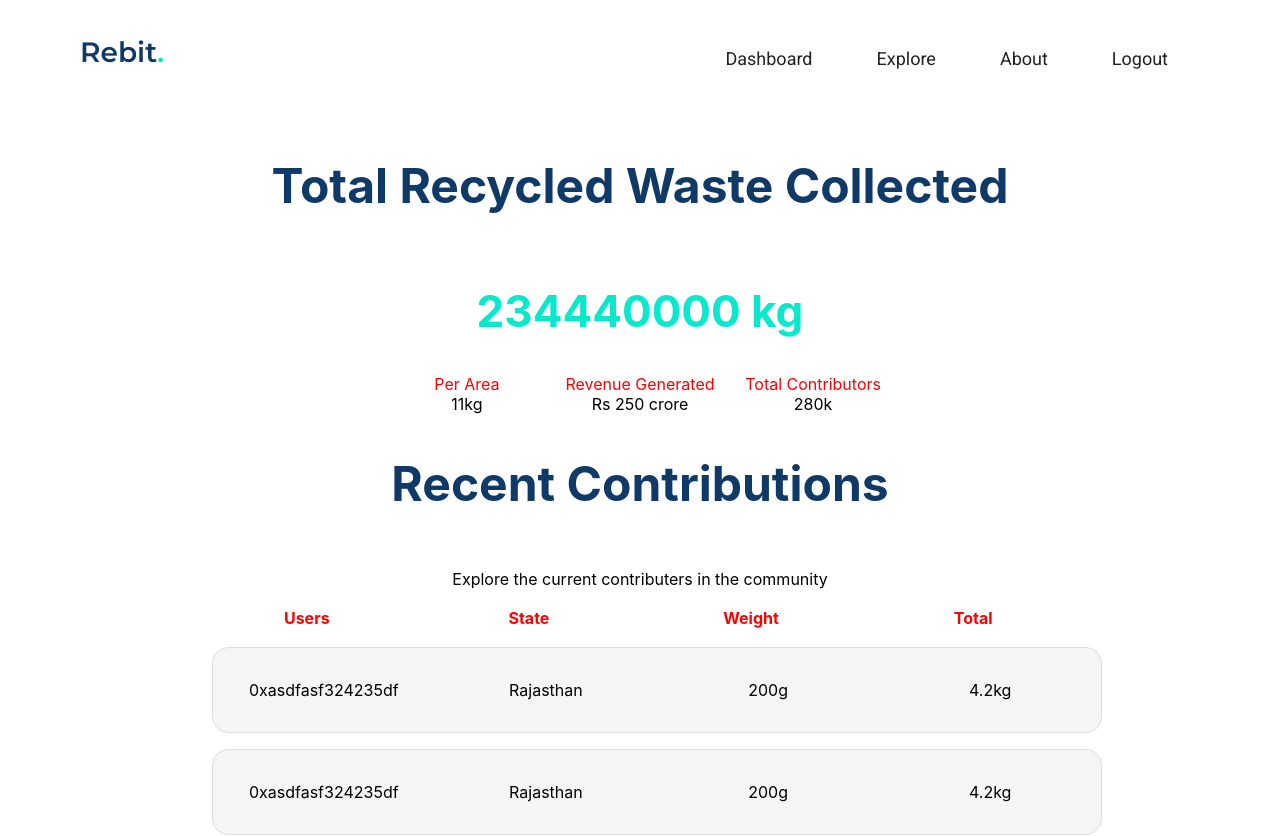
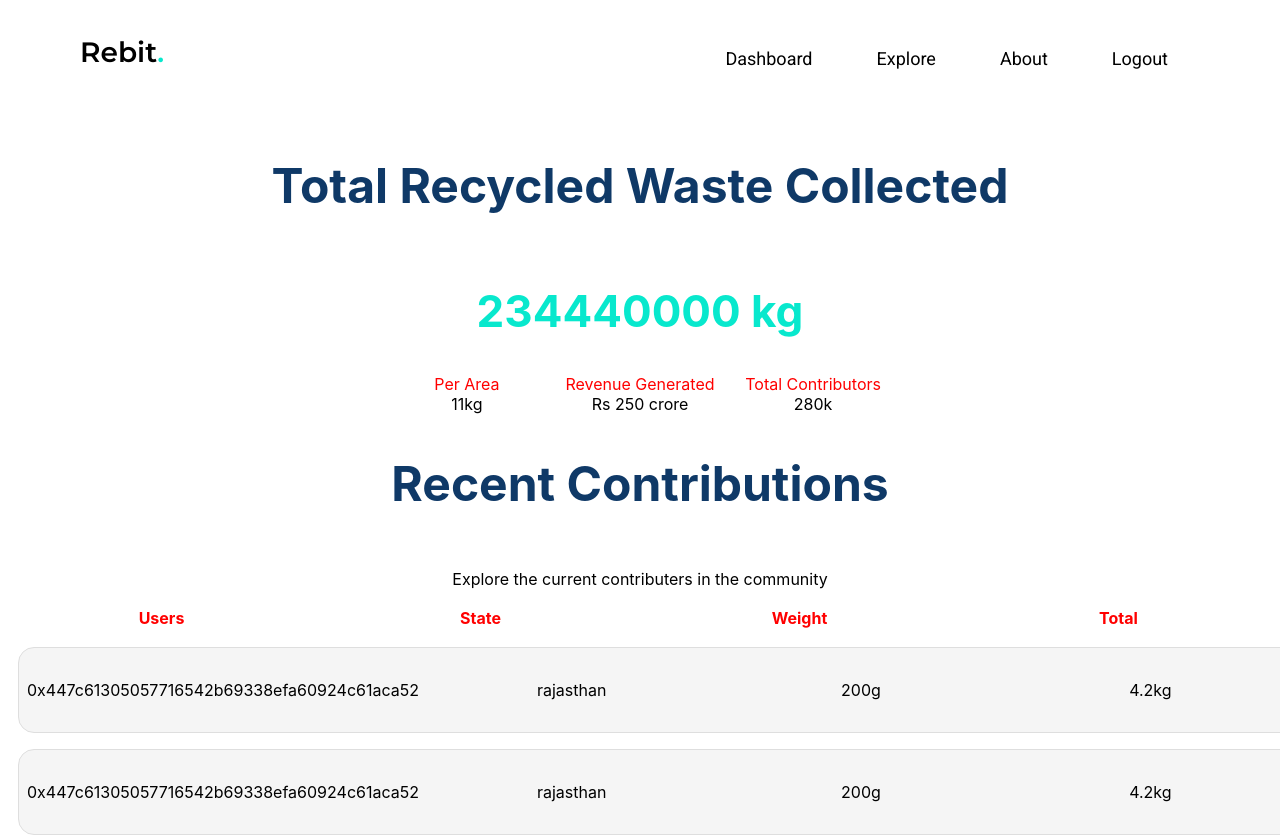
Before and after one commit to agarwalviraj/HFT-Rebit, a React (Create React App) app: page /explore in a window 1280 px wide. Shown: the top 836 px of the page. Built offline with nearby package versions, Linux system fonts and the light colour scheme.

Commit message:
fix dashboard

```diff
--- a/src/Components/NavBar.css
+++ b/src/Components/NavBar.css
@@ -28,3 +28,8 @@
 .nav-link:hover::after {
   width: 100%;
 }
+
+a {
+  text-decoration: none;
+  color: black;
+}
--- a/src/Components/NavBar.jsx
+++ b/src/Components/NavBar.jsx
@@ -6,15 +6,24 @@ const NavBar = () => {
   return (
     <div className="navbar">
       <h1 className="logo">
-        Rebit<span>.</span>
+        <Link to="/">
+          Rebit<span>.</span>
+        </Link>
       </h1>
       <ul className="nav-list">
-        <li className="nav-link">Dashboard</li>
-        <li className="nav-link">Explore</li>
-        <li className="nav-link">About</li>
-        <Link to="/">
-          <li className="nav-link">Logout</li>
-        </Link>
+        <li className="nav-link">
+          <Link to="/dashboard">Dashboard</Link>
+        </li>
+
+        <li className="nav-link">
+          <Link to="/explore">Explore</Link>
+        </li>
+        <li className="nav-link">
+          <Link to="/about">About</Link>
+        </li>
+        <li className="nav-link">
+          <Link to="/">Logout</Link>
+        </li>
       </ul>
     </div>
   );
--- a/src/Pages/Dashboard.jsx
+++ b/src/Pages/Dashboard.jsx
@@ -1,5 +1,5 @@
 import React, { useState, useEffect } from "react";
-import "./dashboard.css";
+import "../styles/dashboard.css";
 import NavBar from "../Components/NavBar";
 import { ethers } from "ethers";
 import axios from "axios";
@@ -10,16 +10,10 @@ import glass from "../assets/glass.jpg";
 
 const startPayment = async ({ setError, setTxs, ether, addr }) => {
   try {
-    // if (!window.ethereum)
-    //   throw new Error("No crypto wallet found.please install it. ");
-
-    // REACT_APP_BACKEND_URL=
     await axios.post(process.env.REACT_APP_BACKEND_URL + "/send", {
       address: addr,
       amount: ether,
     });
-
-    // await window.ethereum.send("eth_requestAccounts");
 
     console.log({ ether, addr });
   } catch (err) {
@@ -63,7 +57,7 @@ const Dashboard = () => {
   const accountChangedHandler = (newAccount) => {
     setDefaultAccount(newAccount);
     getUserBalance(newAccount.toString());
-    setConnButtonText("wallet Connected");
+    setConnButtonText("Wallet Connected");
   };
 
   const getUserBalance = (address) => {
@@ -111,24 +105,26 @@ const Dashboard = () => {
             the smart bin. We don’t force you but reward you for the kindness
             towards nature!
           </p>
+          <div className="claim-div">
             <div className="input-value">{count} ETH</div>
 
-          <input
+            {/* <input
             type="text"
             className="wallet-key"
-            placeholder="0 ETH"
+            placeholder={count + " ETH"}
             onChange={(e) => setAmount(e.target.value)}
-          />
+          /> */}
 
             <button
               type="submit"
               className="claim-button"
               onClick={() =>
-              startPayment({ ether: amount, addr: defaultAccount })
+                startPayment({ ether: count, addr: defaultAccount })
               }
             >
               Claim
             </button>
+          </div>
           <p className="counter-heading">
             Select the amount you contributed in the smart bin
           </p>
@@ -158,7 +154,7 @@ const Dashboard = () => {
             <button
               className="conter-btn"
               onClick={() => {
-                setCount(count + 0.1);
+                setCount(parseFloat(count) + 0.1);
               }}
             >
               plastic
@@ -170,7 +166,7 @@ const Dashboard = () => {
             <button
               className="conter-btn"
               onClick={() => {
-                setCount(count + 0.01);
+                setCount(parseFloat(count) + 0.01);
               }}
             >
               metal
@@ -181,7 +177,7 @@ const Dashboard = () => {
             <button
               className="conter-btn"
               onClick={() => {
-                setCount(count + 0.1);
+                setCount(parseFloat(count) + 0.1);
               }}
             >
               paper
@@ -192,7 +188,7 @@ const Dashboard = () => {
             <button
               className="conter-btn"
               onClick={() => {
-                setCount(count + 0.1);
+                setCount(parseFloat(count) + 0.1);
               }}
             >
               glass
--- a/src/Pages/Explore.jsx
+++ b/src/Pages/Explore.jsx
@@ -1,9 +1,34 @@
 import React from "react";
 import NavBar from "../Components/NavBar";
-import "./explore.css";
+import "../styles/explore.css";
 
 const Explore = () => {
-  const a = [1, 2, 3, 4];
+  const a = [
+    {
+      wallet: "0x447c61305057716542b69338efa60924c61aca52",
+      state: "rajasthan",
+      amount: "200g",
+      total: "4.2kg",
+    },
+    {
+      wallet: "0x447c61305057716542b69338efa60924c61aca52",
+      state: "rajasthan",
+      amount: "200g",
+      total: "4.2kg",
+    },
+    {
+      wallet: "0x447c61305057716542b69338efa60924c61aca52",
+      state: "rajasthan",
+      amount: "200g",
+      total: "4.2kg",
+    },
+    {
+      wallet: "0x447c61305057716542b69338efa60924c61aca52",
+      state: "rajasthan",
+      amount: "200g",
+      total: "4.2kg",
+    },
+  ];
   return (
     <>
       <NavBar />
@@ -37,12 +62,12 @@ const Explore = () => {
               <th>Total</th>
             </tr>
             <tbody>
-              {a.map(() => (
+              {a.map((curr) => (
                 <tr>
-                  <td>0xasdfasf324235df</td>
-                  <td>Rajasthan</td>
-                  <td>200g</td>
-                  <td>4.2kg</td>
+                  <td>{curr.wallet}</td>
+                  <td>{curr.state}</td>
+                  <td>{curr.amount}</td>
+                  <td>{curr.total}</td>
                 </tr>
               ))}
             </tbody>
--- a/src/Pages/Home.jsx
+++ b/src/Pages/Home.jsx
@@ -1,5 +1,5 @@
 import React from "react";
-import "./Home.css";
+import "../styles/Home.css";
 import { Link } from "react-router-dom";
 import hero from "../assets/rebit.png";
 
@@ -8,8 +8,6 @@ const Home = () => {
     window.scrollTo({
       top: 300,
       behavior: "smooth",
-      /* you can also use 'auto' behaviour
-         in place of 'smooth' */
     });
   };
   return (
--- a/src/Pages/Home.css
+++ b/src/styles/Home.css
@@ -53,6 +53,7 @@ span {
   color: aliceblue;
   background-color: #0f3967;
   border-radius: 4px;
+  transition-duration: 0.3s;
   border-style: none;
   /* filter: drop-shadow(3px 4px 16px #155024); */
 }
@@ -67,7 +68,6 @@ span {
   /* filter: drop-shadow(3px 4px 16px #64ff8b); */
   cursor: pointer;
   transform: translate3d(0, 5px, 0);
-  transition-duration: 0.3s;
 }
 
 .learnmore {
@@ -77,6 +77,7 @@ span {
   font-family: "roboto";
   background-color: rgba(0, 0, 0, 0);
   border-style: none;
+  transition-duration: 0.3s;
 }
 .learnmore:hover {
   margin-left: 24px;
@@ -87,7 +88,6 @@ span {
   border-style: none;
   cursor: pointer;
   font-size: 22px;
-  transition-duration: 0.3s;
 }
 
 .hero-section1 {
--- a/src/Pages/dashboard.css
+++ b/src/styles/dashboard.css
@@ -73,10 +73,10 @@
   border: none;
   border-radius: 4px;
   cursor: pointer;
+  transition-duration: 0.3s;
 }
 .wallet-button:hover {
   transform: translate3d(0, 5px, 0);
-  transition-duration: 0.3s;
   filter: drop-shadow(3px 4px 16px #d7d7d7);
 }
 
@@ -110,6 +110,10 @@
   font-family: "montserrat";
 }
 
+.claim-div {
+  display: flex;
+}
+
 .claim-button {
   width: 8rem;
   margin-left: 1rem;
@@ -122,11 +126,11 @@
   border: none;
   border-radius: 4px;
   cursor: pointer;
+  transition-duration: 0.3s;
 }
 
 .claim-button:hover {
   transform: translate3d(0, 5px, 0);
-  transition-duration: 0.3s;
   filter: drop-shadow(3px 4px 16px #d7d7d7);
 }
 
--- a/src/Pages/explore.css
+++ b/src/styles/explore.css
@@ -62,5 +62,5 @@
 }
 .table > tbody > tr > td {
   margin: 0 auto;
-  padding: 2rem 2rem;
+  padding: 2rem 0.5rem;
 }
```
Also changed, not shown: 1 other file (tests, documents, lock files or other folders). Lines whose indentation alone changed are shown as unchanged.
